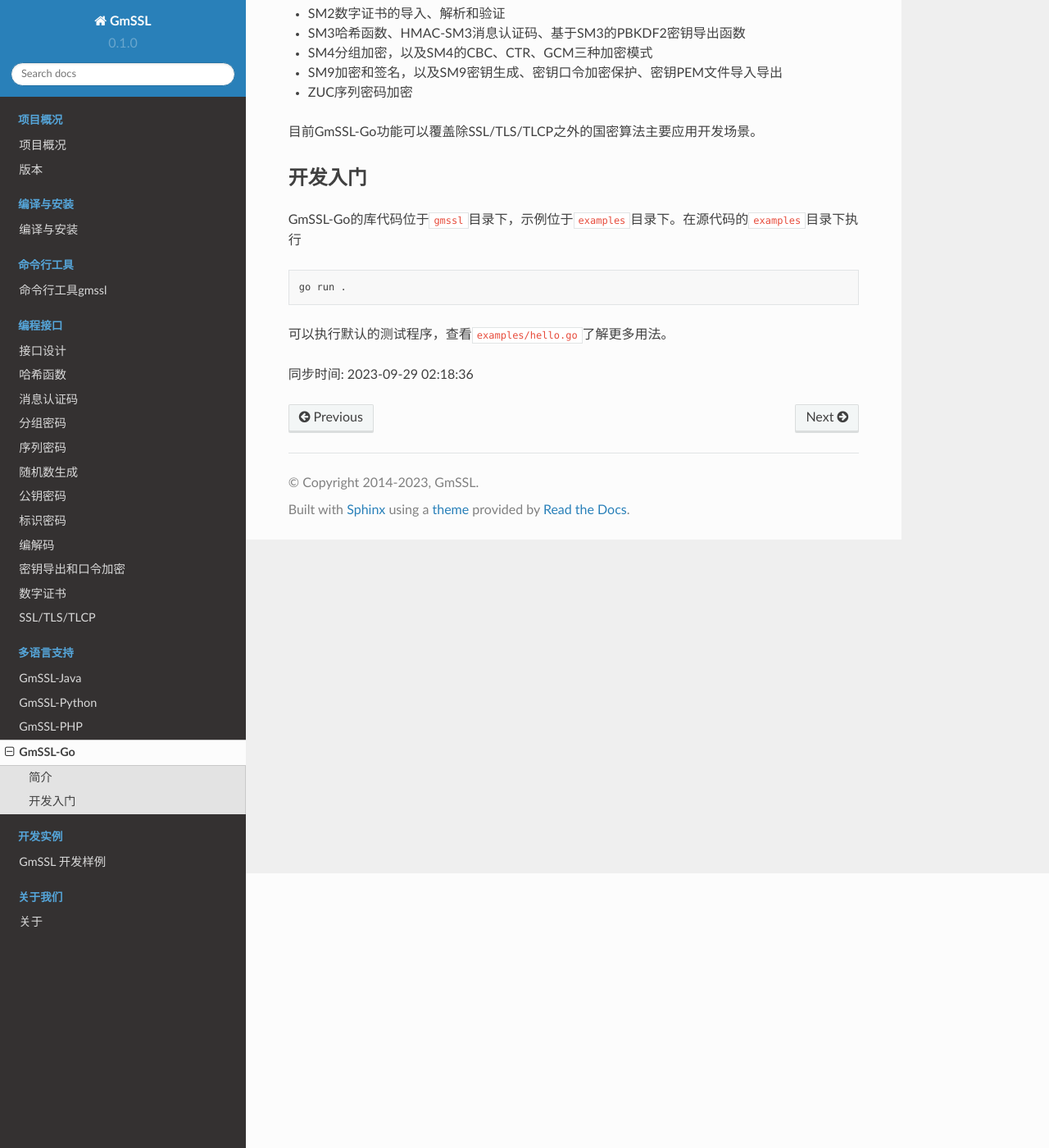
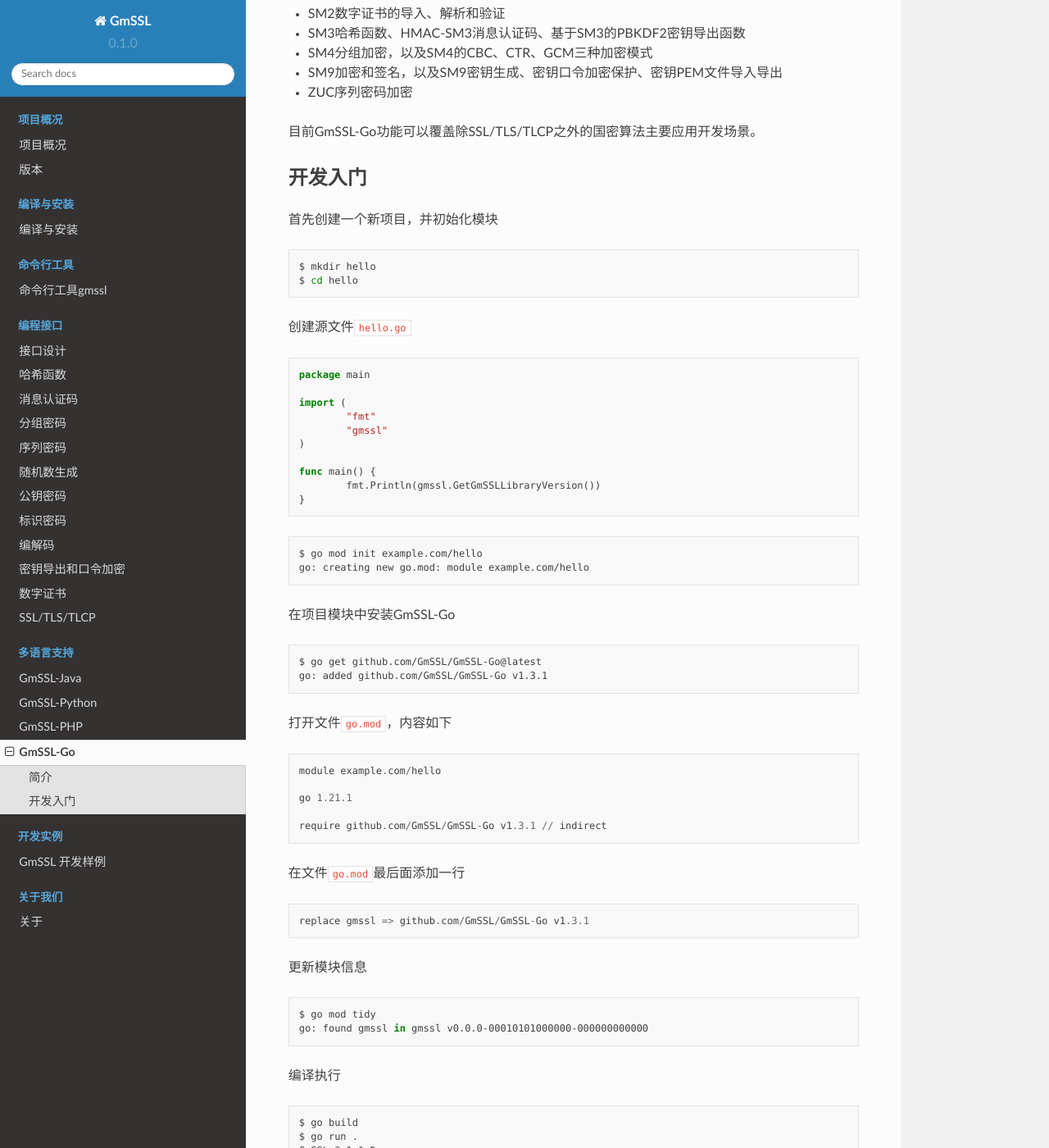
Before and after one commit to zxm256/gmssl-docs, a Sphinx documentation site: the page built from docs/source/multi_language/go.md, in a window 1280 px wide and 1400 px high, scrolled down 335 px. Shown: the whole window at 82% size. Built offline with Sphinx 7.4.7 and the Read the Docs theme 2.0.0, drawn with Linux system fonts in a browser that asks for light colours; pages that are not in the unit, such as notebooks, are missing from menus; some of the changed text lies outside the part shown.

Commit message:
Upadate Docs

````diff
--- a/docs/source/multi_language/go.md
+++ b/docs/source/multi_language/go.md
@@ -14,14 +14,69 @@ GmSSL-Go 是GmSSL密码库 https://github.com/guanzhi/GmSSL 的Go语言封装，
 
 目前GmSSL-Go功能可以覆盖除SSL/TLS/TLCP之外的国密算法主要应用开发场景。
 
+
+
 ## 开发入门
 
-GmSSL-Go的库代码位于`gmssl`目录下，示例位于`examples`目录下。在源代码的`examples`目录下执行
+首先创建一个新项目，并初始化模块
 
 ```bash
-go run .
+$ mkdir hello
+$ cd hello
 ```
 
-可以执行默认的测试程序，查看`examples/hello.go`了解更多用法。
+创建源文件`hello.go`
 
-同步时间: 2023-09-29 02:18:36
+```go
+package main
+
+import (
+	"fmt"
+	"gmssl"
+)
+
+func main() {
+	fmt.Println(gmssl.GetGmSSLLibraryVersion())
+}
+```
+
+```bash
+$ go mod init example.com/hello
+go: creating new go.mod: module example.com/hello
+```
+
+在项目模块中安装GmSSL-Go
+
+```bash
+$ go get github.com/GmSSL/GmSSL-Go@latest
+go: added github.com/GmSSL/GmSSL-Go v1.3.1
+```
+
+打开文件`go.mod`，内容如下
+```
+module example.com/hello
+
+go 1.21.1
+
+require github.com/GmSSL/GmSSL-Go v1.3.1 // indirect
+```
+
+在文件`go.mod`最后面添加一行
+```
+replace gmssl => github.com/GmSSL/GmSSL-Go v1.3.1
+```
+
+更新模块信息
+```bash
+$ go mod tidy
+go: found gmssl in gmssl v0.0.0-00010101000000-000000000000
+```
+
+编译执行
+```bash
+$ go build
+$ go run .
+GmSSL 3.1.1 Dev
+```
+
+同步时间: 2023-09-30 02:16:19
````
Also changed, not shown: docs/source/multi_language/java.md (+1 -1 lines), docs/source/multi_language/php.md (+1 -1 lines), docs/source/multi_language/python.md (+1 -1 lines).
